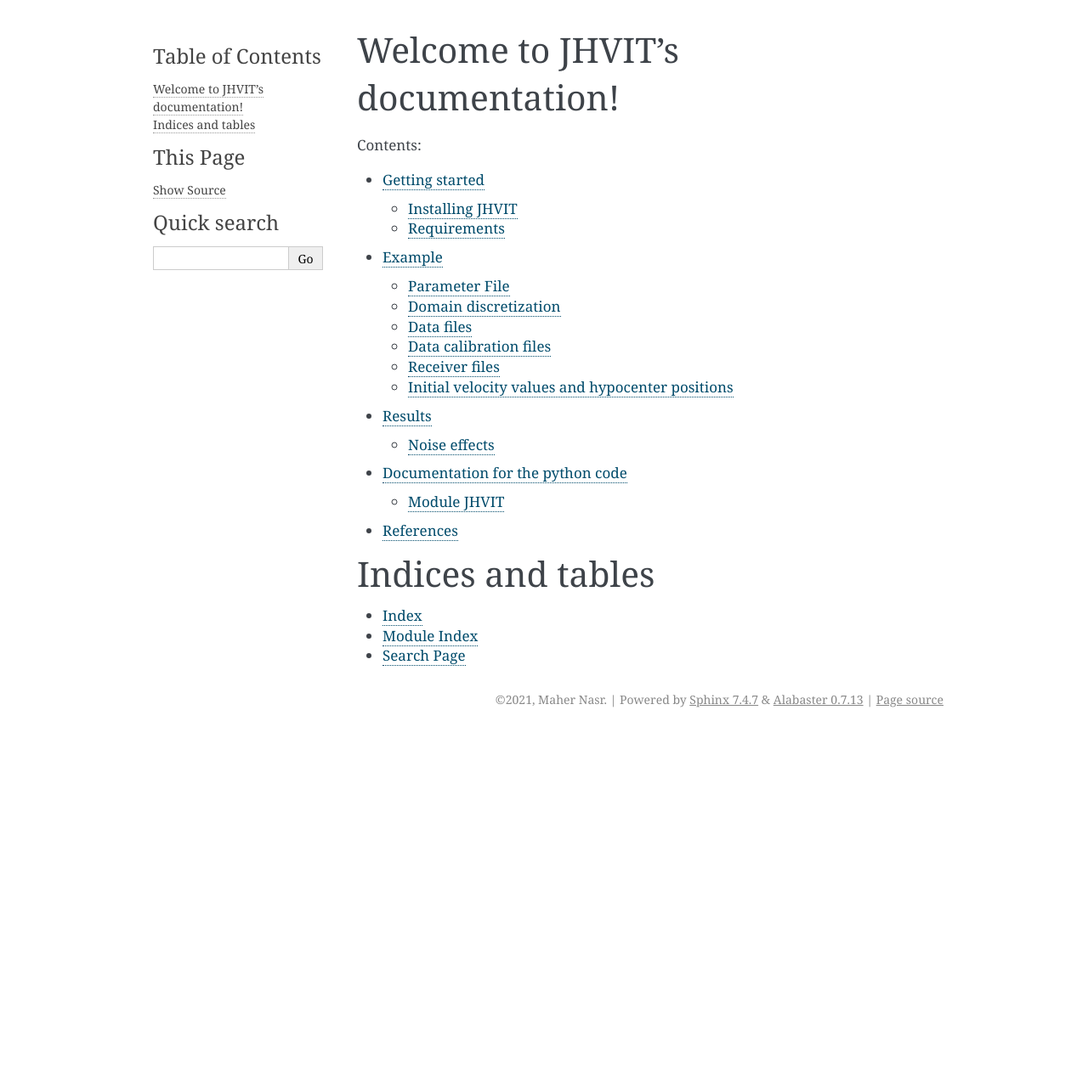
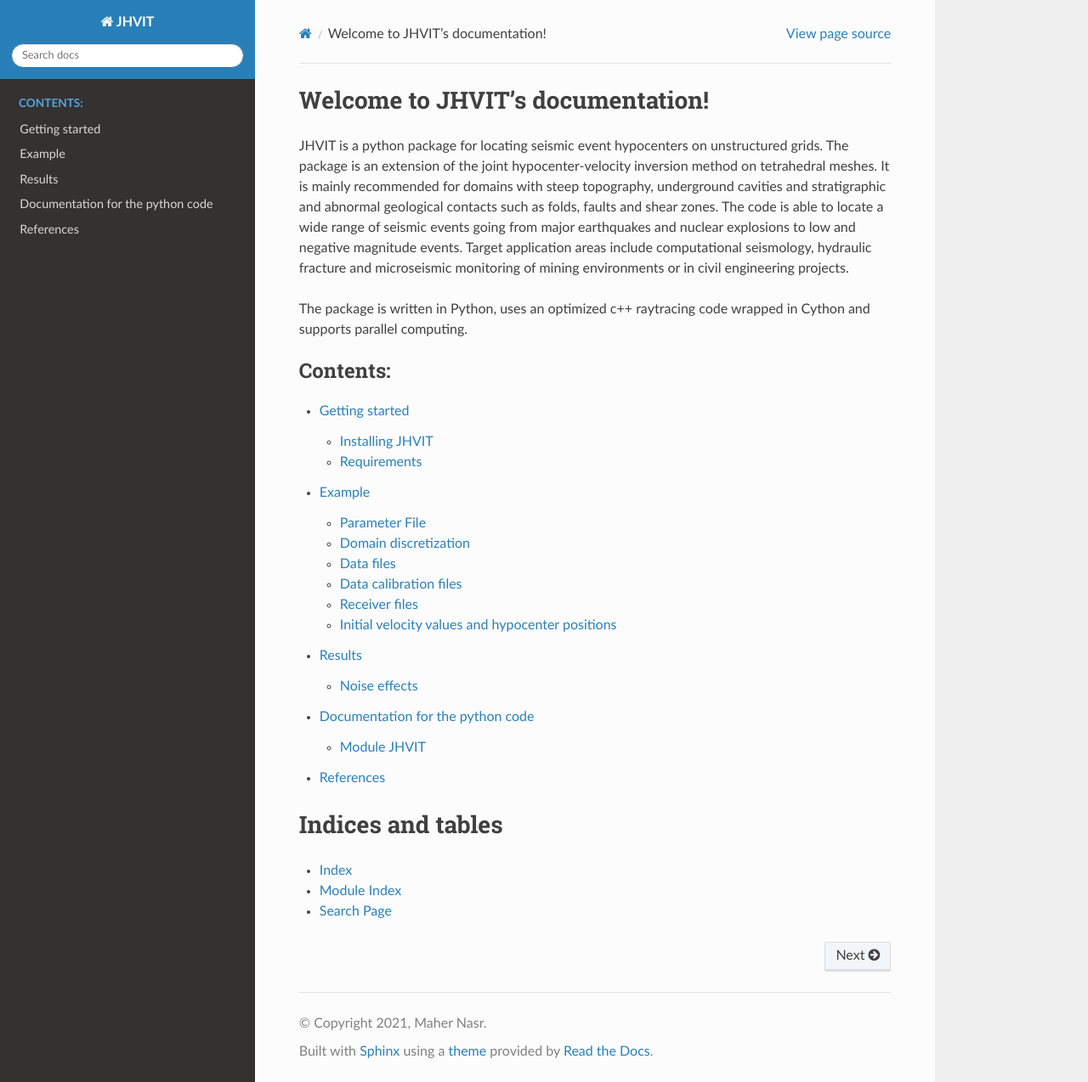
Before and after one commit to groupeLIAMG/JHVIT, a Sphinx documentation site: the page built from docs/index.rst, in a window 1280 px wide and 1274 px high. Shown: the whole window at 85% size. Built offline with Sphinx 7.4.7 and the Read the Docs theme 2.0.0, drawn with Linux system fonts in a browser that asks for light colours.

Commit message:
update docs

```diff
--- a/docs/conf.py
+++ b/docs/conf.py
@@ -14,6 +14,7 @@
 
 import os
 import sys
+import sphinx_rtd_theme
 from pkg_resources import get_distribution
 
 sys.path.insert(0, os.path.abspath('../src/JHVIT'))
@@ -35,7 +36,8 @@
 # ones.
 extensions = [
     'sphinx.ext.autodoc',
-    'sphinx.ext.napoleon'
+    'sphinx.ext.napoleon',
+    'sphinx_rtd_theme'
 ]
 # Add any paths that contain templates here, relative to this directory.
 templates_path = ['_templates']
@@ -52,8 +54,8 @@
 # The theme to use for HTML and HTML Help pages.  See the documentation for
 # a list of builtin themes.
 #
-html_theme = 'alabaster'
-
+#html_theme = 'alabaster'
+html_theme = "sphinx_rtd_theme"
 # Add any paths that contain custom static files (such as style sheets) here,
 # relative to this directory. They are copied after the builtin static files,
 # so a file named "default.css" will overwrite the builtin "default.css".
--- a/docs/index.rst
+++ b/docs/index.rst
@@ -3,8 +3,22 @@
    You can adapt this file completely to your liking, but it should at least
    contain the root `toctree` directive.
 
+##################################
 Welcome to JHVIT's documentation!
-=================================
+##################################
+
+JHVIT is a python package for locating seismic event hypocenters on unstructured
+grids. The package is an extension of the joint hypocenter-velocity inversion method
+on tetrahedral meshes. It is mainly recommended for domains with steep topography,
+underground cavities and stratigraphic and abnormal geological contacts such as
+folds, faults and shear zones. The code is able to locate a wide range of seismic
+events going from major earthquakes and nuclear explosions to low and negative
+magnitude events. Target application areas include computational seismology,
+hydraulic fracture and microseismic monitoring of mining environments or in civil
+engineering projects.
+
+The package is written in Python, uses an optimized c++ raytracing code wrapped in
+Cython and supports parallel computing.
 
 .. toctree::
    :maxdepth: 2
@@ -17,8 +31,9 @@
    references.rst
 
 
+##################
 Indices and tables
-==================
+##################
 
 * :ref:`genindex`
 * :ref:`modindex`
--- a/docs/results.rst
+++ b/docs/results.rst
@@ -30,7 +30,7 @@
    :alt: truevel
    :align: center
 
-.. image:: images/VelModel5%.*
+.. image:: images/VelModel5.*
    :width: 400px
    :alt: vel5%
    :align: center
```
Also changed, not shown: README.md (+2 -2 lines), docs/images/VelModel5.png (renamed from docs/images/VelModel5%.png).
